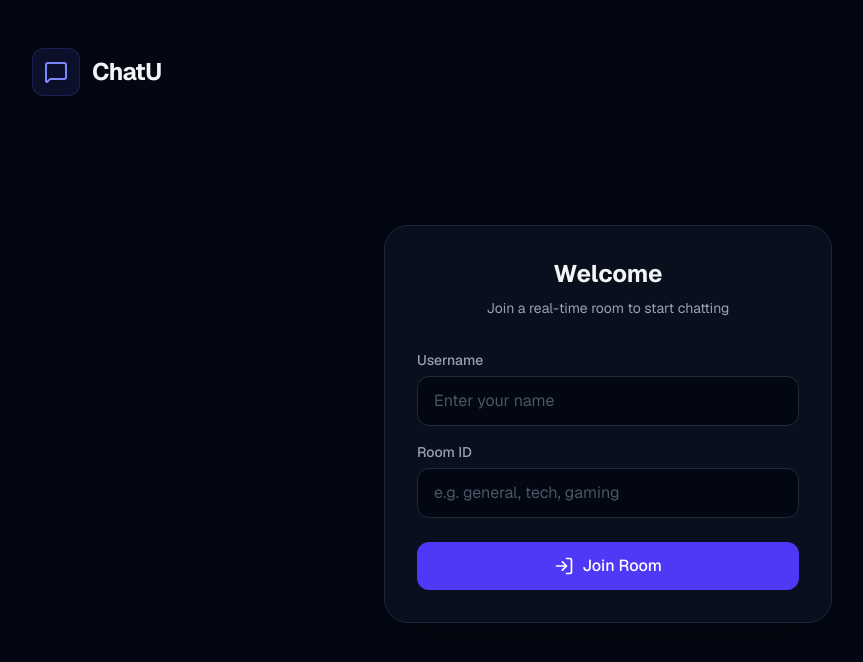
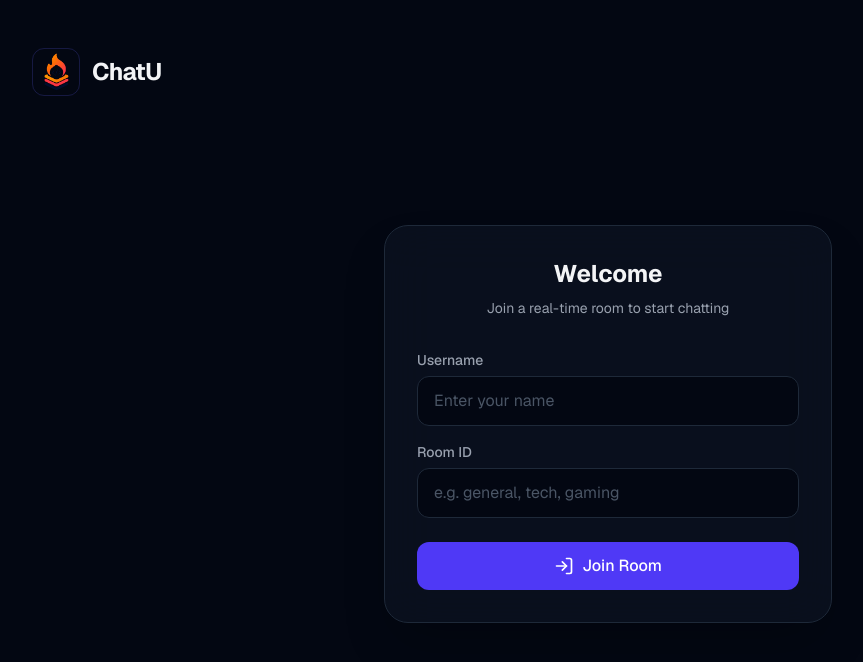
Before and after one commit to tharunrai/chatu, a Next.js app: page / in a window 1280 px wide. Shown: the top 662 px of the page, without its empty margins (32-895 px from the left). Built offline with nearby package versions, Linux system fonts and the light colour scheme.

Commit message:
updated logo

```diff
--- a/src/app/page.tsx
+++ b/src/app/page.tsx
@@ -1,7 +1,8 @@
 "use client";
 
 import { useState, useCallback } from "react";
-import { MessageSquare, AlertCircle } from "lucide-react";
+import Image from "next/image";
+import { AlertCircle } from "lucide-react";
 import RecentRooms from "@/components/chat/RecentRooms";
 import JoinRoomForm from "@/components/chat/JoinRoomForm";
 import JoinRoomModal from "@/components/chat/JoinRoomModal";
@@ -62,9 +63,13 @@ export default function ChatApp() {
         {/* Top Branding */}
         <div className="w-full max-w-6xl mx-auto flex items-center justify-between py-4 sm:py-6 mb-4 sm:mb-8">
           <div className="flex items-center gap-3">
-            <div className="w-12 h-12 bg-indigo-500/10 rounded-xl flex items-center justify-center border border-indigo-500/20">
-              <MessageSquare className="w-6 h-6 text-indigo-400" />
-            </div>
+            <Image
+              src="/logo.png"
+              alt="ChatU Logo"
+              width={48}
+              height={48}
+              className="w-12 h-12 rounded-xl object-contain bg-en-50 border border-indigo-500/20 p-1"
+            />
             <h1 className="text-2xl font-bold tracking-tight">ChatU</h1>
           </div>
         </div>
--- a/src/components/chat/ChatArea.tsx
+++ b/src/components/chat/ChatArea.tsx
@@ -35,10 +35,10 @@ export default function ChatArea({
         return (
           <div
             key={msg.id}
-            className={`flex items-end gap-2.5 ${msg.isSelf ? "justify-end" : "justify-start"}`}
+            className={`flex items-start gap-2.5 ${msg.isSelf ? "justify-end" : "justify-start"}`}
           >
             {!msg.isSelf && (
-              <div className="shrink-0 mb-5">
+              <div className="shrink-0 mt-5">
                 <Image
                   src={`https://api.dicebear.com/10.x/notionists/svg?seed=${encodeURIComponent(msg.username)}`}
                   alt={msg.username}
@@ -90,7 +90,7 @@ export default function ChatArea({
               </span>
             </div>
             {msg.isSelf && (
-              <div className="shrink-0 mb-5">
+              <div className="shrink-0 mt-5">
                 <Image
                   src={`https://api.dicebear.com/10.x/notionists/svg?seed=${encodeURIComponent(msg.username)}`}
                   alt={msg.username}
```
